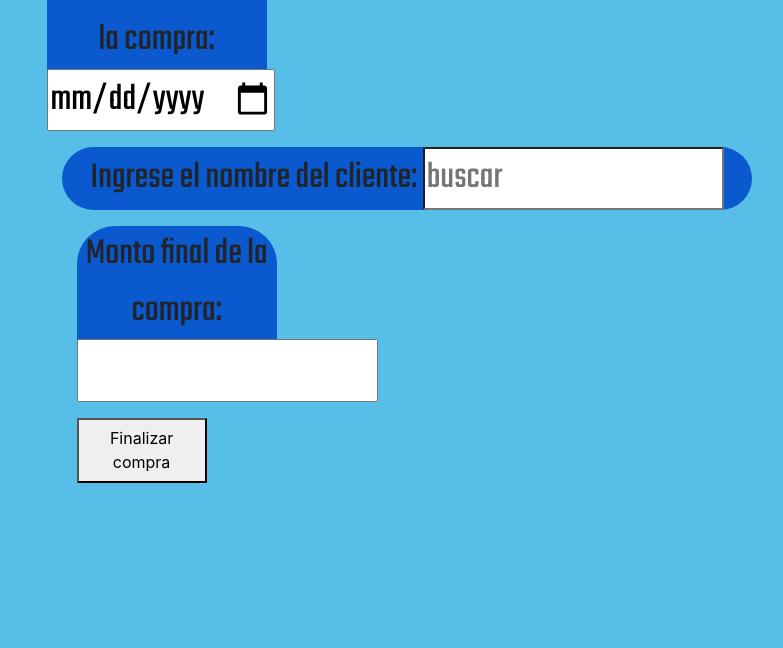
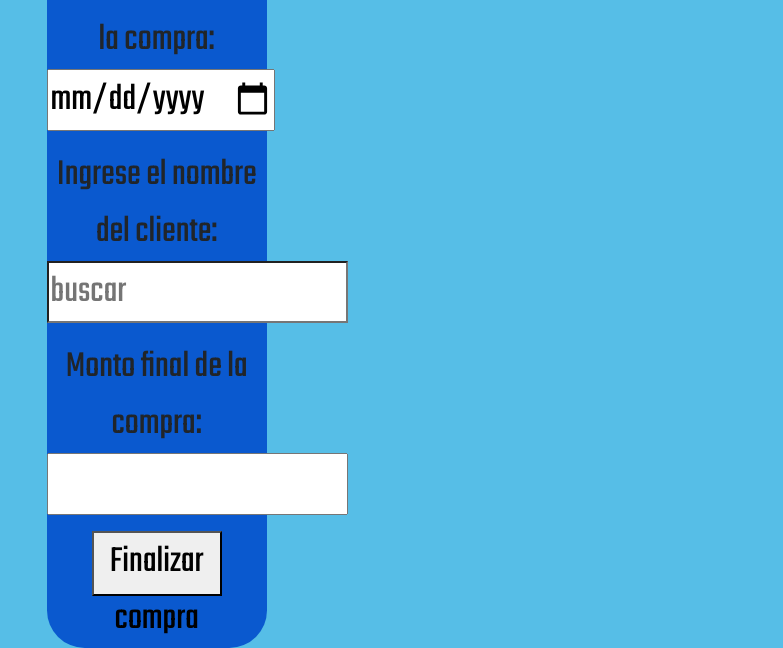
Before and after one commit to paulina07/ProAShop2, a plain HTML site: page AAproyecto/compra.html in a window 1280 px wide. Shown: the part 190-838 px from the top of the page, without its empty margins (233-1016 px from the left). Before the commit the page ends 800 px from the top, so only its background shows below. Drawn offline with nearby package versions, Linux system fonts and the light colour scheme.

Commit message:
Update compra.html

```diff
--- a/AAproyecto/compra.html
+++ b/AAproyecto/compra.html
@@ -28,29 +28,16 @@
       <div class="row">
         <div class="col-md-4">
           <div class="busqueda">
-            <p>Ingrese la fecha de la compra: <input type="date"></p>
-          </div>
-        </div>
-      </div>
-    <div class="container">
-        <div class="row">
-          <div class="col-md-12">
-            <div class="busqueda">
-             <p>Ingrese el nombre del cliente: <input type="search" id= "search" placeholder="buscar"> </p>
+              <p>Ingrese la fecha de la compra: <input type="date"></p>
+
+              <p>Ingrese el nombre del cliente: <input type="search" id= "search" placeholder="buscar"> </p>
+
+              <p>Monto final de la compra: <input type="number"></p>
+
+              <button style="height:65px; width:130px">Finalizar compra</button>
             </div>
           </div>
         </div>
 
-        <div class="container">
-          <div class="row">
-            <div class="col-md-4">
-              <div class="busqueda">
-                <p>Monto final de la compra: <input type="number"></p>
-              </div>
-            </div>
-          </div>
-
-    <button style="height:65px; width:130px">Finalizar compra</button>
-
   </body>
 </html>
```
